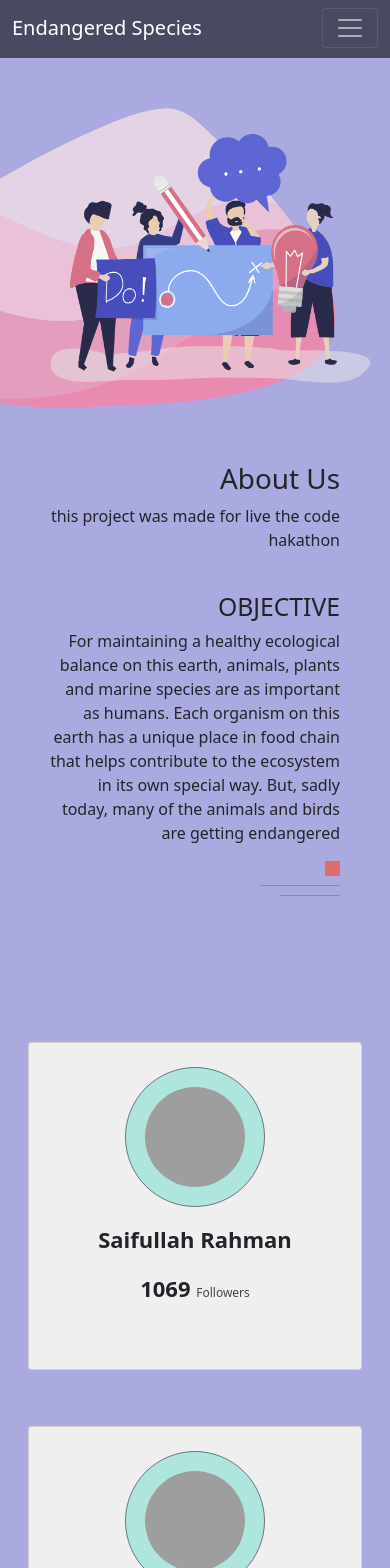
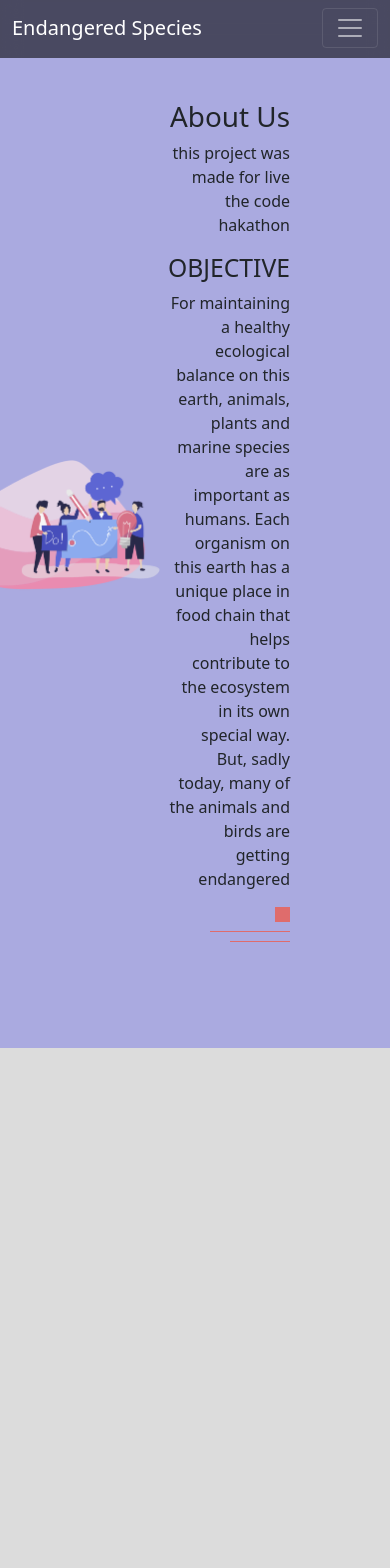
Before and after one commit to devesh-anand/endangered-species, a React (Create React App) app: page /about in a window 390 px wide. Shown: the top 1568 px of the page. After the commit the page ends 1048 px from the top, so only its background shows below. Built offline with nearby package versions, Linux system fonts and the light colour scheme; grey boxes are pictures that could not be loaded.

Commit message:
fixed the about page

```diff
--- a/src/components/About.jsx
+++ b/src/components/About.jsx
@@ -1,7 +1,6 @@
 import React from 'react'
 import './about.css';
-import about from './about.png'
-// import bg from './Cessation.svg';
+import about from './images/about.png'
 
 export default function About() {
     return (
@@ -14,7 +13,7 @@ export default function About() {
             <div class="about-text">
                 <h1>About Us</h1>
                 <p>this project was made for live the code hakathon
-                    </p><br/>
+                    </p>
                     <h2>OBJECTIVE</h2>
                     <p>For maintaining a healthy ecological balance on this earth, animals, plants and marine species are as important as humans. Each organism on this earth has a unique place in food chain that helps contribute to the ecosystem in its own special way. But, sadly today, many of the animals and birds are getting endangered</p>
                {/* <h3>CONTRIBUTORS</h3> */}
@@ -27,46 +26,71 @@ export default function About() {
             </div>
         </div>
     </section>
-    <div class="container">
-    <div class="container mt-4 mb-4 p-3 d-flex justify-content-center">
-    <div class="card p-4">
-        <div class=" image d-flex flex-column justify-content-center align-items-center"> <button class="btn btn-secondary"> <img  class="red"src="https://lh3.googleusercontent.com/yD_BdtzW62L-1w1igiriy-HVJKb1G0fHD85qfTcqefbqQ7y9sVdpcXLJzrTnEVGoUsfONfPS-ujWnb_vsm7BctcJoUop5dGuZxOY-Exq3ft1Vb_Wz-sgxKGHS5Y-Uw4setIXY-WeCeE=w600-h315-p-k" height="100" width="100" /></button> <span class="name mt-3">Saifullah Rahman</span>
-            <div class="d-flex flex-row justify-content-center align-items-center gap-2">  </div>
-            <div class="d-flex flex-row justify-content-center align-items-center mt-3"> <span class="number">1069 <span class="follow">Followers</span></span> </div>
-            {/* <div class=" d-flex mt-2"> <button class="btn1 btn-dark">Edit Profile</button> </div> */}
-            {/* <div class="text mt-3"> <span>Eleanor Pena is a creator of minimalistic x bold graphics and digital artwork.<br/><br/> Artist/ Creative Director by Day #NFT minting@ with FND night. </span> </div> */}
-            <div class="gap-3 mt-3 icons d-flex flex-row justify-content-center align-items-center">  <span><a href="https://github.com/SciSaif" target="_blank"> <i class="fa fa-github"></i></a></span> <span><a href="https://twitter.com/scisaif" target="_blank"> <i class="fa fa-twitter"></i></a></span> <span><a href="https://www.linkedin.com/in/saifullah-rahman-096a68177/"  target="_blank"><i class="fa fa-linkedin"></i></a></span> </div>
-            {/* <div class=" px-2 rounded mt-4 date "> <span class="join">Joined May,2021</span> </div> */}
+
+
+
+
+
+    {/* <div class="row">
+            <div class="col-lg-4">
+                <div class="text-center card-box">
+                    <div class="member-card pt-2 pb-2">
+                        <div class="thumb-lg member-thumb mx-auto"><img src="https://i.imgur.com/X0yDwwp.jpg" class="rounded-circle img-thumbnail" alt="profile-image" /></div>
+                        <div class="">
+                            <h4>Devesh Anand Srivatava</h4>
+                            <p class="text-muted">@Founder <span>| </span><span><a href="#" class="text-pink">websitename.com</a></span></p>
+                        </div>
+                        <ul class="social-links list-inline">
+                            <li class="list-inline-item"><a title="" data-placement="top" data-toggle="tooltip" class="tooltips" href="" data-original-title="Facebook"><i class="fa fa-facebook"></i></a></li>
+                            <li class="list-inline-item"><a title="" data-placement="top" data-toggle="tooltip" class="tooltips" href="" data-original-title="Twitter"><i class="fa fa-twitter"></i></a></li>
+                            <li class="list-inline-item"><a title="" data-placement="top" data-toggle="tooltip" class="tooltips" href="" data-original-title="Skype"><i class="fa fa-skype"></i></a></li>
+                        </ul>
+                        <button type="button" class="btn btn-primary mt-3 btn-rounded waves-effect w-md waves-light">Message Now</button>
+
                     </div>
                 </div>
             </div>
 
-<div class="container mt-4 mb-8 p-3 d-flex justify-content-center">
-    <div class="card p-4">
-        <div class=" image d-flex flex-column justify-content-center align-items-center"> <button class="btn btn-secondary"> <img class="red" src="https://cdn.discordapp.com/attachments/895703526737575966/896310681513627678/IMG_20200810_150531.jpg" height="100" width="100" /></button> <span class="name mt-3">Devesh Anand </span>
-            <div class="d-flex flex-row justify-content-center align-items-center gap-2">  </div>
-            <div class="d-flex flex-row justify-content-center align-items-center mt-3"> <span class="number">1200 <span class="follow">Followers</span></span> </div>
-            {/* <div class=" d-flex mt-2"> <button class="btn1 btn-dark">Edit Profile</button> </div> */}
-            {/* <div class="text mt-3"> <span>Eleanor Pena is a creator of minimalistic x bold graphics and digital artwork.<br/><br/> Artist/ Creative Director by Day #NFT minting@ with FND night. </span> </div> */}
-            <div class="gap-3 mt-3 icons d-flex flex-row justify-content-center align-items-center">  <span><a href="https://github.com/devesh-anand" target="_blank"> <i class="fa fa-github"></i></a></span>  <span><a href="https://twitter.com/deveshanand18" target="_blank"> <i class="fa fa-twitter"></i></a></span><span><a href="https://www.linkedin.com/in/deveshanand18/"  target="_blank"><i class="fa fa-linkedin"></i></a></span> </div>
-            {/* <div class=" px-2 rounded mt-4 date "> <span class="join">Joined May,2021</span> </div> */}
+            <div class="col-lg-4">
+                <div class="text-center card-box">
+                    <div class="member-card pt-2 pb-2">
+                        <div class="thumb-lg member-thumb mx-auto"><img src="https://i.imgur.com/EcM0qJ1.jpg" class="rounded-circle img-thumbnail" alt="profile-image" /></div>
+                        <div class="">
+                            <h4>Julie L. Arsenault</h4>
+                            <p class="text-muted">@Programmer <span>| </span><span><a href="#" class="text-pink">websitename.com</a></span></p>
                         </div>
-    </div>
-</div>
-<div class="container mt-4 mb-4 p-3 d-flex justify-content-center">
-    <div class="card p-4">
-        <div class=" image d-flex flex-column justify-content-center align-items-center"> <button class="btn btn-secondary"> <img  class="red"src="https://media-exp1.licdn.com/dms/image/C4D03AQHWiSBT0PsAOQ/profile-displayphoto-shrink_100_100/0/1630004221877?e=1639008000&v=beta&t=Mc6UiQvE321SmXFY0S4e5IB7tJf0igRvZLl9WftUyZE" height="100" width="100" /></button> <span class="name mt-3">Devyank Nagpal</span>
-            <div class="d-flex flex-row justify-content-center align-items-center gap-2">  </div>
-            <div class="d-flex flex-row justify-content-center align-items-center mt-3"> <span class="number">1022 <span class="follow">Followers</span></span> </div>
-            {/* <div class=" d-flex mt-2"> <button class="btn1 btn-dark">Edit Profile</button> </div> */}
-            {/* <div class="text mt-3"> <span>Eleanor Pena is a creator of minimalistic x bold graphics and digital artwork.<br/><br/> Artist/ Creative Director by Day #NFT minting@ with FND night. </span> </div> */}
-            <div class="gap-3 mt-3 icons d-flex flex-row justify-content-center align-items-center">  <span><a href="https://github.com/2devyank" target="_blank"> <i class="fa fa-github"></i></a></span> <span><a href="https://twitter.com/DevyankNagpal" target="_blank"> <i class="fa fa-twitter"></i></a></span> <span><a href="https://www.linkedin.com/in/devyank-nagpal-58564a204/"  target="_blank"><i class="fa fa-linkedin"></i></a></span> </div>
-            {/* <div class=" px-2 rounded mt-4 date "> <span class="join">Joined May,2021</span> </div> */}
-        </div>
+                        <ul class="social-links list-inline">
+                            <li class="list-inline-item"><a title="" data-placement="top" data-toggle="tooltip" class="tooltips" href="" data-original-title="Facebook"><i class="fa fa-facebook"></i></a></li>
+                            <li class="list-inline-item"><a title="" data-placement="top" data-toggle="tooltip" class="tooltips" href="" data-original-title="Twitter"><i class="fa fa-twitter"></i></a></li>
+                            <li class="list-inline-item"><a title="" data-placement="top" data-toggle="tooltip" class="tooltips" href="" data-original-title="Skype"><i class="fa fa-skype"></i></a></li>
+                        </ul>
+                        <button type="button" class="btn btn-primary mt-3 btn-rounded waves-effect w-md waves-light">Message Now</button>
+
                     </div>
                 </div>
             </div>
 
+
+            <div class="col-lg-4">
+                <div class="text-center card-box">
+                    <div class="member-card pt-2 pb-2">
+                        <div class="thumb-lg member-thumb mx-auto"><img src="https://bootdey.com/img/Content/avatar/avatar3.png" class="rounded-circle img-thumbnail" alt="profile-image" /></div>
+                        <div class="">
+                            <h4>Julie L. Arsenault</h4>
+                            <p class="text-muted">@Programmer <span>| </span><span><a href="#" class="text-pink">websitename.com</a></span></p>
+                        </div>
+                        <ul class="social-links list-inline">
+                            <li class="list-inline-item"><a title="" data-placement="top" data-toggle="tooltip" class="tooltips" href="" data-original-title="Facebook"><i class="fa fa-facebook"></i></a></li>
+                            <li class="list-inline-item"><a title="" data-placement="top" data-toggle="tooltip" class="tooltips" href="" data-original-title="Twitter"><i class="fa fa-twitter"></i></a></li>
+                            <li class="list-inline-item"><a title="" data-placement="top" data-toggle="tooltip" class="tooltips" href="" data-original-title="Skype"><i class="fa fa-skype"></i></a></li>
+                        </ul>
+                        <button type="button" class="btn btn-primary mt-3 btn-rounded waves-effect w-md waves-light">Message Now</button>
+                    </div>
+                </div>
+            </div>
+
+            </div> */}
+
         </div>
     )
 }
--- a/src/components/Navbar.jsx
+++ b/src/components/Navbar.jsx
@@ -56,6 +56,14 @@ const Navbar = () => {
 								</a>
 							</li>
 							</Link>
+
+							<Link to="/about">
+							<li className="nav-item">
+								<a className={`nav-link ${state.donatestate ? "active" : " "}`} id="donate" href="/about">
+									About
+								</a>
+							</li>
+							</Link>
 						</ul>
 					</div>
 				</div>
--- a/src/components/about.css
+++ b/src/components/about.css
@@ -69,84 +69,60 @@ body {
     transform: scale(1.5)
 }
 
-.btn {
+/* .btn {
     height: 140px;
     width: 140px;
     border-radius: 50%
+} */
+
+body{
+    background:#DCDCDC;
+    /* margin-top:20px; */
+}
+.card-box {
+    padding: 20px;
+    border-radius: 3px;
+    margin-bottom: 30px;
+    background-color: #fff;
 }
 
-.name {
-    font-size: 22px;
-    font-weight: bold
+.social-links li a {
+    border-radius: 50%;
+    color: rgba(121, 121, 121, .8);
+    display: inline-block;
+    height: 30px;
+    line-height: 27px;
+    border: 2px solid rgba(121, 121, 121, .5);
+    text-align: center;
+    width: 30px
 }
 
-.idd {
-    font-size: 14px;
-    font-weight: 600
+.social-links li a:hover {
+    color: #797979;
+    border: 2px solid #797979
 }
-
-.idd1 {
-    font-size: 12px
+.thumb-lg {
+    height: 96px;
+    width: 88px;
 }
-
-.number {
-    font-size: 22px;
-    font-weight: bold
+.img-thumbnail {
+    padding: .25rem;
+    background-color: #fff;
+    border: 1px solid #dee2e6;
+    border-radius: .25rem;
+    width: 98px;
+    height: 96px;
 }
-
-.follow {
-    font-size: 12px;
-    font-weight: 500;
-    color: #444444
+.text-pink {
+    color: #ff679b!important;
 }
-
-.btn1 {
-    height: 40px;
-    width: 150px;
-    border: none;
-    background-color: #000;
-    color: #aeaeae;
-    font-size: 15px
+.btn-rounded {
+    border-radius: 2em;
 }
-
-.text span {
-    font-size: 13px;
-    color: #545454;
-    font-weight: 500
+.text-muted {
+    color: #98a6ad!important;
 }
-
-.icons i {
-    font-size: 19px
+h4 {
+    line-height: 22px;
+    font-size: 18px;
 }
-
-hr .new1 {
-    border: 1px solid
-}
-
-.join {
-    font-size: 14px;
-    color: #a0a0a0;
-    font-weight: bold
-}
-
-.date {
-    background-color: #ccc
-}
-@media only screen and (max-width:770px){
-
-    #About{
-        flex-direction: column;
-    }
-    .about-left-col {
-        flex-basis: 50%;
-    }
-    .about-right-col{
-        flex-basis: 100%;
-    }
-    .about-text{
-       margin: 50px 50px 0;
-       display: inline-block;
-    }
-
-
-}
--- a/src/components/slider.jsx
+++ b/src/components/slider.jsx
@@ -25,12 +25,9 @@ function slider() {
                         }}
                         startDelay={2000}
                         cursorColor="#3F3D56"
-                        multiText={[
-                           'About 3000 left,',
-                           'And still decreasing',
-                        ]}
-                        multiTextDelay={2000}
-                        typeSpeed={80}
+                        text="About 3000 left, and still decreasing"
+                        multiTextDelay={1000}
+                        typeSpeed={90}
                         />
                   </p>
                </Carousel.Caption>
```
Also changed, not shown: src/components/images/about.png (renamed from src/components/about.png), 1 other file (tests, documents, lock files or other folders). Lines whose indentation alone changed are shown as unchanged.
